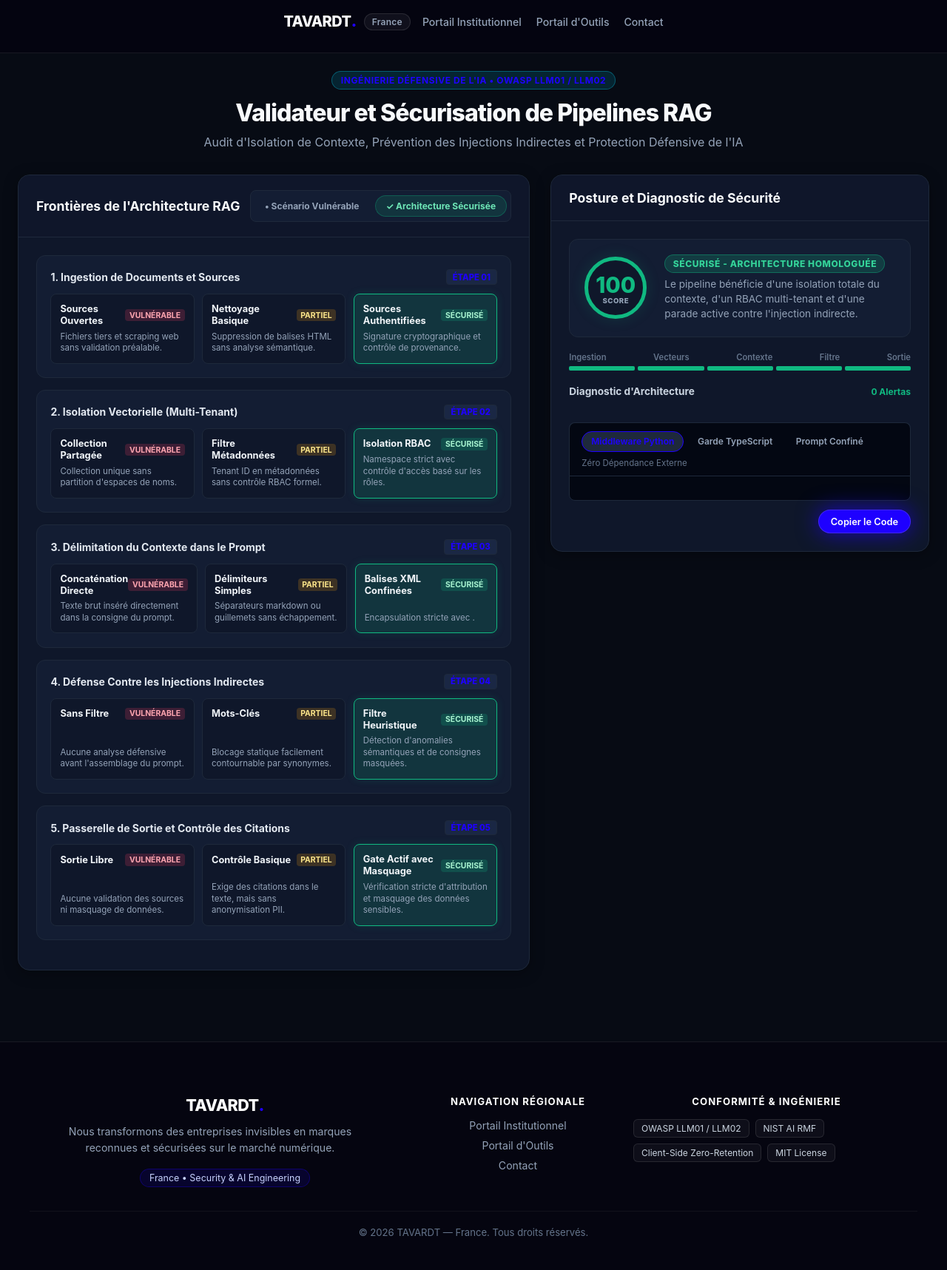
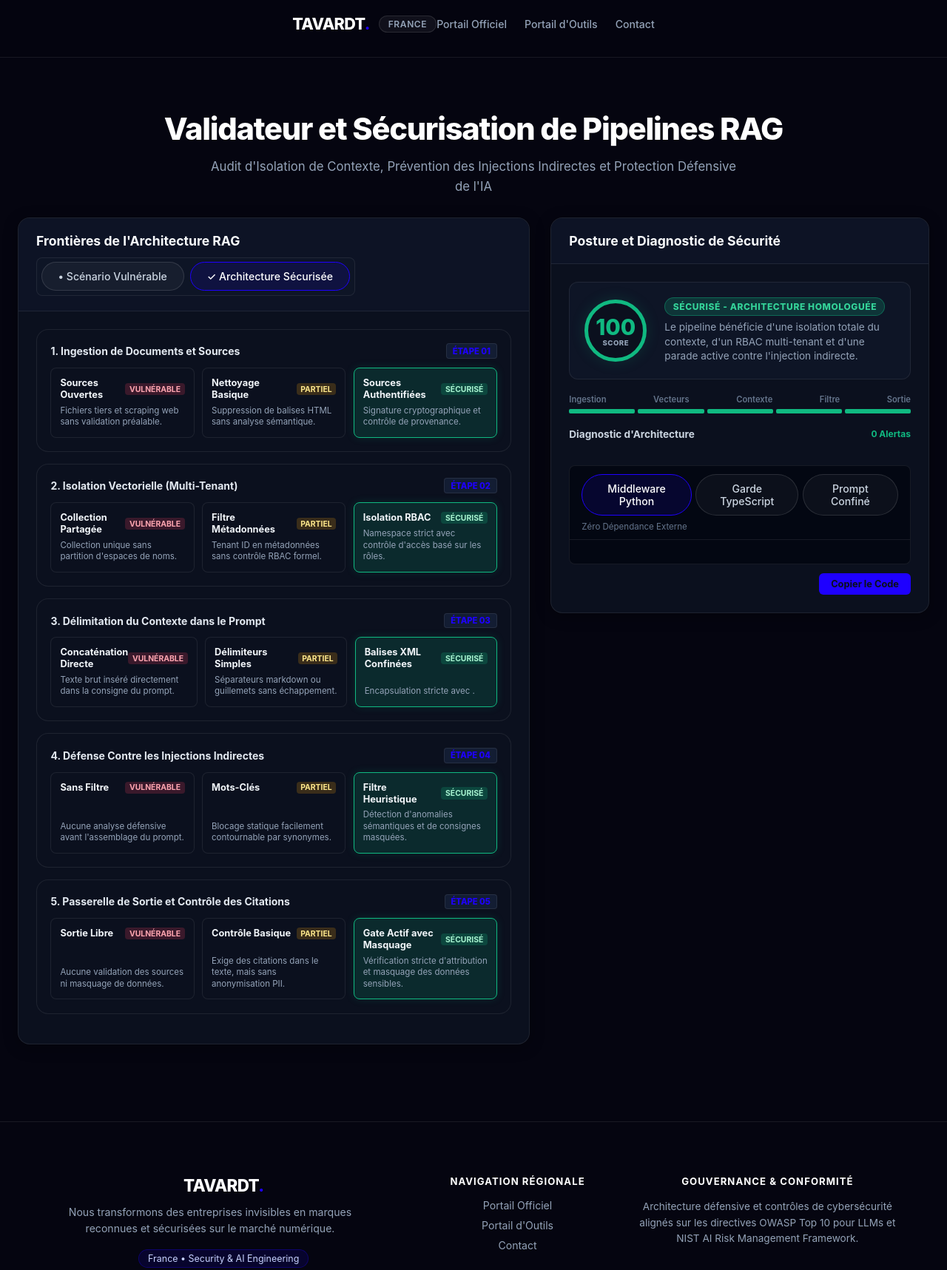
Before and after one commit to TAVARDT-France/rag-security-hardener-fr, a plain HTML site: page index.html in a window 1280 px wide. Shown: the part 13-1730 px from the top of the page at 74% size. Drawn offline with Linux system fonts and the light colour scheme.

Commit message:
refactor(pages): apply unified obsidian theme #050510, purge junior badges, center buttons, enforce strict corporate standards

```diff
--- a/index.html
+++ b/index.html
@@ -80,215 +80,300 @@
   </script>
   <style>
 
-/* ==================== TAVARDT BRAND STANDARDIZATION ==================== */
+/* ==========================================================================
+   TAVARDT UNIFIED ENTERPRISE DESIGN SYSTEM (ASTRYX TOKENS)
+   ========================================================================== */
 :root {
-  --tavardt-blue: #1e00ff !important;
-  --tavardt-blue-hover: #1500db !important;
-  --tavardt-blue-glow: 0 0 30px rgba(30, 0, 255, 0.7) !important;
-  --tavardt-blue-glow-lg: 0 0 45px rgba(30, 0, 255, 0.95) !important;
+  --bg: #050510 !important;
+  --bg2: #0b101e !important;
+  --bg3: #111827 !important;
+  --card-bg: #0b101e !important;
+  --surface: #0b101e !important;
+  --surface-card: #0e1526 !important;
+  --surface-elevated: #131d33 !important;
+  --card-border: rgba(255, 255, 255, 0.08) !important;
+  --border: rgba(255, 255, 255, 0.08) !important;
   --accent: #1e00ff !important;
   --accent-hover: #1500db !important;
   --blue: #1e00ff !important;
+  --info: #1e00ff !important;
+  --text: #f8fafc !important;
+  --text-muted: #94a3b8 !important;
+  --text2: #94a3b8 !important;
+  --code-bg: #030712 !important;
+}
+
+html, body {
+  background-color: #050510 !important;
+  color: #f8fafc !important;
+  font-family: -apple-system, BlinkMacSystemFont, "Segoe UI", Roboto, Helvetica, Arial, sans-serif !important;
+  margin: 0 !important;
+  padding: 0 !important;
+  min-height: 100vh !important;
+  -webkit-font-smoothing: antialiased !important;
 }
 
 /* Header */
 .tavardt-header {
-  width: 100%;
-  background: rgba(5, 5, 16, 0.94);
-  backdrop-filter: blur(12px);
-  -webkit-backdrop-filter: blur(12px);
-  border-bottom: 1px solid rgba(255, 255, 255, 0.08);
-  position: sticky;
-  top: 0;
-  z-index: 999;
+  width: 100% !important;
+  background: rgba(5, 5, 16, 0.95) !important;
+  backdrop-filter: blur(16px) !important;
+  -webkit-backdrop-filter: blur(16px) !important;
+  border-bottom: 1px solid rgba(255, 255, 255, 0.08) !important;
+  position: sticky !important;
+  top: 0 !important;
+  z-index: 1000 !important;
 }
 .tavardt-header-inner {
-  max-width: 1200px;
-  margin: 0 auto;
-  padding: 14px 24px;
-  display: flex;
-  justify-content: space-between;
-  align-items: center;
-  gap: 16px;
-  flex-wrap: wrap;
+  max-width: 1200px !important;
+  margin: 0 auto !important;
+  padding: 16px 24px !important;
+  display: flex !important;
+  justify-content: space-between !important;
+  align-items: center !important;
+  box-sizing: border-box !important;
 }
 .tavardt-brand {
-  display: inline-flex;
-  align-items: center;
-  gap: 10px;
-  text-decoration: none;
-  color: #ffffff;
+  display: inline-flex !important;
+  align-items: center !important;
+  gap: 12px !important;
+  text-decoration: none !important;
+  color: #ffffff !important;
 }
 .tavardt-logo-text {
-  font-size: 1.25rem;
-  font-weight: 800;
-  letter-spacing: -0.03em;
-  color: #ffffff;
+  font-size: 1.35rem !important;
+  font-weight: 800 !important;
+  letter-spacing: -0.03em !important;
+  color: #ffffff !important;
 }
 .tavardt-brand-dot {
   color: #1e00ff !important;
-  font-size: 1.4rem;
-  line-height: 1;
 }
 .tavardt-badge-jurisdiction {
-  font-size: 0.75rem;
-  font-weight: 600;
-  color: #94a3b8;
-  padding: 3px 10px;
-  background: rgba(255, 255, 255, 0.05);
-  border: 1px solid rgba(255, 255, 255, 0.1);
-  border-radius: 9999px;
-  letter-spacing: 0.02em;
+  font-size: 0.75rem !important;
+  font-weight: 600 !important;
+  color: #94a3b8 !important;
+  padding: 3px 12px !important;
+  background: rgba(255, 255, 255, 0.05) !important;
+  border: 1px solid rgba(255, 255, 255, 0.1) !important;
+  border-radius: 9999px !important;
+  text-transform: uppercase !important;
+  letter-spacing: 0.05em !important;
 }
 .tavardt-nav {
-  display: flex;
-  align-items: center;
-  gap: 20px;
-  flex-wrap: wrap;
+  display: flex !important;
+  align-items: center !important;
+  gap: 24px !important;
 }
 .tavardt-nav-link {
-  color: #94a3b8;
-  text-decoration: none;
-  font-size: 0.88rem;
-  font-weight: 500;
-  transition: color 0.2s ease;
+  color: #94a3b8 !important;
+  text-decoration: none !important;
+  font-size: 0.88rem !important;
+  font-weight: 500 !important;
+  transition: color 0.2s ease !important;
 }
 .tavardt-nav-link:hover {
-  color: #ffffff;
+  color: #ffffff !important;
 }
 
-/* Centered Button Row */
-.btn-row, .sample-buttons {
+/* Hero Section */
+.tavardt-hero, .hero {
+  max-width: 1000px !important;
+  margin: 0 auto !important;
+  padding: 48px 24px 28px !important;
+  text-align: center !important;
+  box-sizing: border-box !important;
+  background: transparent !important;
+  border: none !important;
+}
+.tavardt-hero h1, .hero h1, h1 {
+  font-size: clamp(1.8rem, 4vw, 2.6rem) !important;
+  font-weight: 800 !important;
+  letter-spacing: -0.03em !important;
+  margin: 0 0 12px 0 !important;
+  color: #ffffff !important;
+  line-height: 1.2 !important;
+}
+.tavardt-hero p, .hero p {
+  font-size: 1.05rem !important;
+  color: #94a3b8 !important;
+  max-width: 720px !important;
+  margin: 0 auto !important;
+  line-height: 1.6 !important;
+}
+
+/* Strict Suppression of Junior Elements */
+.badge-bar, .badges, .hero-badge, .hero img, .hero-img, .cta-grid, .cta-btn.wa, [class*="wa"],  {
+  display: none !important;
+}
+
+/* Containers and Cards */
+.card, .main-card, .panel, .stage-card, .vector-card {
+  background: #0b101e !important;
+  border: 1px solid rgba(255, 255, 255, 0.08) !important;
+  border-radius: 16px !important;
+}
+.container, main, .main-wrap {
+  background: transparent !important;
+  border: none !important;
+  box-shadow: none !important;
+}
+
+/* Textareas & Inputs */
+textarea, input[type="text"] {
+  background: #050510 !important;
+  border: 1px solid rgba(255, 255, 255, 0.12) !important;
+  border-radius: 10px !important;
+  color: #f8fafc !important;
+  font-family: 'Fira Code', Consolas, Monaco, monospace !important;
+}
+textarea:focus, input[type="text"]:focus {
+  border-color: #1e00ff !important;
+  outline: none !important;
+  box-shadow: 0 0 15px rgba(30, 0, 255, 0.3) !important;
+}
+
+/* Button Centering Containers */
+.btn-row, .presets-row, .sample-buttons {
   display: flex !important;
   justify-content: center !important;
   align-items: center !important;
+  gap: 12px !important;
+  margin: 18px 0 !important;
   flex-wrap: wrap !important;
-  gap: 12px !important;
 }
 
-/* Primary Action Buttons */
-.btn-primary, button.btn-primary, .btn-action-main, #btn-generate-blueprint, #btn-audit, .btn-run, #run-audit-btn, .btn-execute, .btn-analyze, .cta-btn.primary, .btn-act, #btn-copy {
+/* PRIMARY BUTTONS: 100% TAVARDT Electric Blue (#1e00ff) */
+.btn-primary, button.btn-primary, .btn-action-main, #btn-generate-blueprint, #btn-audit, .btn-run, #run-audit-btn, .btn-execute, .btn-analyze {
   background: #1e00ff !important;
   color: #ffffff !important;
+  border: none !important;
   border-radius: 9999px !important;
-  border: 1px solid rgba(255, 255, 255, 0.15) !important;
+  font-size: 0.92rem !important;
+  font-weight: 600 !important;
+  padding: 13px 36px !important;
   box-shadow: 0 0 30px rgba(30, 0, 255, 0.7) !important;
-  font-weight: 600 !important;
   cursor: pointer !important;
   transition: all 0.25s cubic-bezier(0.16, 1, 0.3, 1) !important;
+  text-decoration: none !important;
+  display: inline-flex !important;
+  align-items: center !important;
+  justify-content: center !important;
 }
-.btn-primary:hover, button.btn-primary:hover, .btn-action-main:hover, #btn-generate-blueprint:hover, #btn-audit:hover, .btn-run:hover, #run-audit-btn:hover, .btn-execute:hover, .btn-analyze:hover, .cta-btn.primary:hover, .btn-act:hover, #btn-copy:hover {
+.btn-primary:hover, button.btn-primary:hover, .btn-action-main:hover, #btn-generate-blueprint:hover, #btn-audit:hover, .btn-run:hover, #run-audit-btn:hover, .btn-execute:hover, .btn-analyze:hover {
   background: #1500db !important;
   box-shadow: 0 0 45px rgba(30, 0, 255, 0.95) !important;
   transform: translateY(-1px) !important;
 }
 
-/* Secondary & Preset Buttons */
-.btn-secondary, button.btn-secondary, .btn-sample, .btn-preset, button.btn-preset, .btn-action-secondary, .code-tab, .tab-btn, .cta-btn.secondary {
+/* SECONDARY BUTTONS: Clean dark pill */
+.btn-secondary, button.btn-secondary, .btn-sample, .btn-preset, button.btn-preset, .btn-action-secondary, .code-tab, .tab-btn {
+  background: rgba(255, 255, 255, 0.04) !important;
+  border: 1px solid rgba(255, 255, 255, 0.12) !important;
+  color: #cbd5e1 !important;
   border-radius: 9999px !important;
+  font-size: 0.88rem !important;
+  font-weight: 500 !important;
+  padding: 10px 22px !important;
+  cursor: pointer !important;
   transition: all 0.2s ease !important;
 }
-.btn-secondary:hover, button.btn-secondary:hover, .btn-sample:hover, .btn-preset:hover, button.btn-preset:hover, .btn-action-secondary:hover, .cta-btn.secondary:hover {
+.btn-secondary:hover, button.btn-secondary:hover, .btn-sample:hover, .btn-preset:hover, button.btn-preset:hover, .btn-action-secondary:hover {
   border-color: #1e00ff !important;
   color: #ffffff !important;
+  background: rgba(30, 0, 255, 0.08) !important;
 }
 
-/* Tabs Active */
-.code-tab.active, .tab-btn.active, .tab.active, .arch-btn.active {
+/* Active State for Tabs & Selectors */
+.code-tab.active, .tab-btn.active, .tab.active, .arch-btn.active, .btn-preset.active-hard {
   border-color: #1e00ff !important;
+  color: #ffffff !important;
+  background: rgba(30, 0, 255, 0.12) !important;
 }
 
-/* Footer */
+/* Institutional Footer */
 .tavardt-footer {
-  width: 100%;
-  background: #050510;
-  border-top: 1px solid rgba(255, 255, 255, 0.08);
-  margin-top: 48px;
-  color: #94a3b8;
+  width: 100% !important;
+  background: #050510 !important;
+  border-top: 1px solid rgba(255, 255, 255, 0.08) !important;
+  margin-top: 56px !important;
+  color: #94a3b8 !important;
 }
 .tavardt-footer-inner {
-  max-width: 1200px;
-  margin: 0 auto;
-  padding: 48px 24px 32px;
-  display: grid;
-  grid-template-columns: 2fr 1fr 1.5fr;
-  gap: 36px;
+  max-width: 1200px !important;
+  margin: 0 auto !important;
+  padding: 48px 24px 32px !important;
+  display: grid !important;
+  grid-template-columns: 2fr 1fr 1.5fr !important;
+  gap: 40px !important;
 }
 @media (max-width: 768px) {
   .tavardt-footer-inner {
-    grid-template-columns: 1fr;
-    gap: 28px;
+    grid-template-columns: 1fr !important;
+    gap: 28px !important;
   }
 }
 .tavardt-footer-logo {
-  font-size: 1.35rem;
-  font-weight: 800;
-  color: #ffffff;
-  margin-bottom: 12px;
-  letter-spacing: -0.03em;
+  font-size: 1.4rem !important;
+  font-weight: 800 !important;
+  color: #ffffff !important;
+  margin-bottom: 12px !important;
+  letter-spacing: -0.03em !important;
 }
 .tavardt-footer-mission {
-  font-size: 0.88rem;
-  line-height: 1.6;
-  color: #94a3b8;
-  margin-bottom: 16px;
-  max-width: 440px;
+  font-size: 0.88rem !important;
+  line-height: 1.6 !important;
+  color: #94a3b8 !important;
+  margin-bottom: 16px !important;
+  max-width: 440px !important;
 }
 .tavardt-footer-jurisdiction-tag {
-  display: inline-block;
-  font-size: 0.78rem;
-  color: #c7d2fe;
-  background: rgba(30, 0, 255, 0.12);
-  border: 1px solid rgba(30, 0, 255, 0.3);
-  padding: 4px 12px;
-  border-radius: 9999px;
+  display: inline-block !important;
+  font-size: 0.78rem !important;
+  color: #c7d2fe !important;
+  background: rgba(30, 0, 255, 0.12) !important;
+  border: 1px solid rgba(30, 0, 255, 0.3) !important;
+  padding: 4px 12px !important;
+  border-radius: 9999px !important;
 }
 .tavardt-footer-heading {
-  font-size: 0.82rem;
-  font-weight: 700;
-  text-transform: uppercase;
-  letter-spacing: 0.08em;
-  color: #ffffff;
-  margin-bottom: 16px;
+  font-size: 0.82rem !important;
+  font-weight: 700 !important;
+  text-transform: uppercase !important;
+  letter-spacing: 0.08em !important;
+  color: #ffffff !important;
+  margin-bottom: 16px !important;
 }
 .tavardt-footer-links {
-  list-style: none;
-  padding: 0;
-  margin: 0;
-  display: flex;
-  flex-direction: column;
-  gap: 10px;
+  list-style: none !important;
+  padding: 0 !important;
+  margin: 0 !important;
+  display: flex !important;
+  flex-direction: column !important;
+  gap: 10px !important;
 }
 .tavardt-footer-links a {
-  color: #94a3b8;
-  text-decoration: none;
-  font-size: 0.88rem;
-  transition: color 0.2s ease;
+  color: #94a3b8 !important;
+  text-decoration: none !important;
+  font-size: 0.88rem !important;
+  transition: color 0.2s ease !important;
 }
 .tavardt-footer-links a:hover {
-  color: #1e00ff;
+  color: #1e00ff !important;
 }
-.tavardt-footer-badges {
-  display: flex;
-  flex-wrap: wrap;
-  gap: 8px;
-}
-.tavardt-fbadge {
-  font-size: 0.75rem;
-  color: #cbd5e1;
-  background: rgba(255, 255, 255, 0.04);
-  border: 1px solid rgba(255, 255, 255, 0.1);
-  padding: 4px 10px;
-  border-radius: 6px;
+.tavardt-footer-compliance-text {
+  font-size: 0.85rem !important;
+  line-height: 1.6 !important;
+  color: #94a3b8 !important;
 }
 .tavardt-footer-bottom {
-  max-width: 1200px;
-  margin: 0 auto;
-  padding: 20px 24px;
-  border-top: 1px solid rgba(255, 255, 255, 0.05);
-  text-align: center;
-  font-size: 0.82rem;
-  color: #64748b;
+  max-width: 1200px !important;
+  margin: 0 auto !important;
+  padding: 20px 24px !important;
+  border-top: 1px solid rgba(255, 255, 255, 0.05) !important;
+  text-align: center !important;
+  font-size: 0.82rem !important;
+  color: #64748b !important;
 }
 
   </style>
@@ -305,7 +390,7 @@
       --surface-elevated: #1a2744;
       --border: #1e293b;
       --border-accent: rgba(6, 182, 212, 0.4);
-      --accent: #1e00ff;
+      --accent: #06b6d4;
       --accent-glow: rgba(6, 182, 212, 0.15);
       --emerald: #10b981;
       --emerald-glow: rgba(16, 185, 129, 0.15);
@@ -426,7 +511,7 @@
       <span class="tavardt-badge-jurisdiction">France</span>
     </a>
     <nav class="tavardt-nav">
-      <a href="https://ag.tavardt.com/fr/" class="tavardt-nav-link" target="_blank" rel="noopener">Portail Institutionnel</a>
+      <a href="https://ag.tavardt.com/fr/" class="tavardt-nav-link" target="_blank" rel="noopener">Portail Officiel</a>
       <a href="https://tools.tavardt.com/fr/" class="tavardt-nav-link" target="_blank" rel="noopener">Portail d'Outils</a>
       <a href="https://ag.tavardt.com/fr/contact/" class="tavardt-nav-link" target="_blank" rel="noopener">Contact</a>
     </nav>
@@ -435,7 +520,7 @@
 
   <main class="main-wrap">
     <div class="hero">
-      <div class="hero-badge">Ingénierie Défensive de l'IA &bull; OWASP LLM01 / LLM02</div>
+
       <h1>Validateur et Sécurisation de Pipelines RAG</h1>
       <p>Audit d'Isolation de Contexte, Prévention des Injections Indirectes et Protection Défensive de l'IA</p>
     </div>
@@ -681,19 +766,14 @@
     <div class="tavardt-footer-col">
       <div class="tavardt-footer-heading">Navigation Régionale</div>
       <ul class="tavardt-footer-links">
-        <li><a href="https://ag.tavardt.com/fr/" target="_blank" rel="noopener">Portail Institutionnel</a></li>
+        <li><a href="https://ag.tavardt.com/fr/" target="_blank" rel="noopener">Portail Officiel</a></li>
         <li><a href="https://tools.tavardt.com/fr/" target="_blank" rel="noopener">Portail d'Outils</a></li>
         <li><a href="https://ag.tavardt.com/fr/contact/" target="_blank" rel="noopener">Contact</a></li>
       </ul>
     </div>
     <div class="tavardt-footer-col">
-      <div class="tavardt-footer-heading">Conformité & Ingénierie</div>
-      <div class="tavardt-footer-badges">
-        <span class="tavardt-fbadge">OWASP LLM01 / LLM02</span>
-        <span class="tavardt-fbadge">NIST AI RMF</span>
-        <span class="tavardt-fbadge">Client-Side Zero-Retention</span>
-        <span class="tavardt-fbadge">MIT License</span>
-      </div>
+      <div class="tavardt-footer-heading">Gouvernance & Conformité</div>
+      <p class="tavardt-footer-compliance-text">Architecture défensive et contrôles de cybersécurité alignés sur les directives OWASP Top 10 pour LLMs et NIST AI Risk Management Framework.</p>
     </div>
   </div>
   <div class="tavardt-footer-bottom">
```
